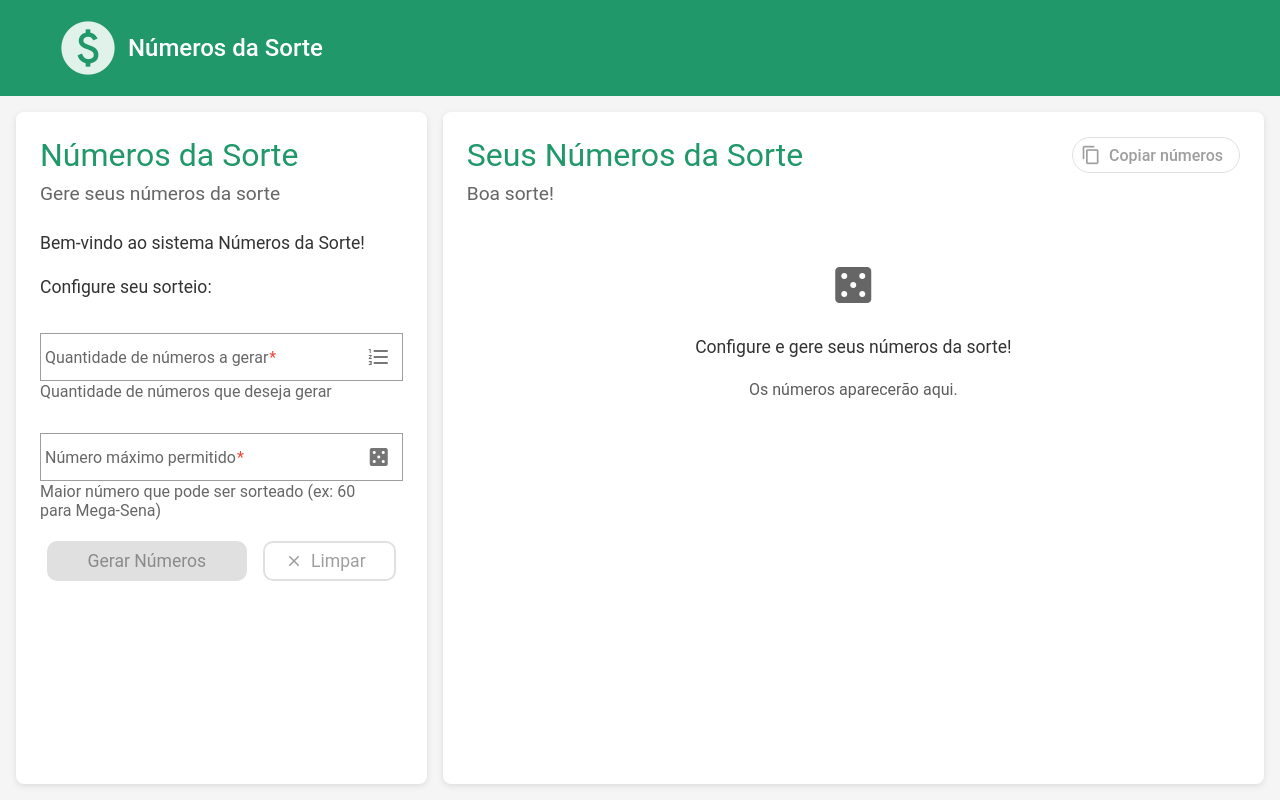
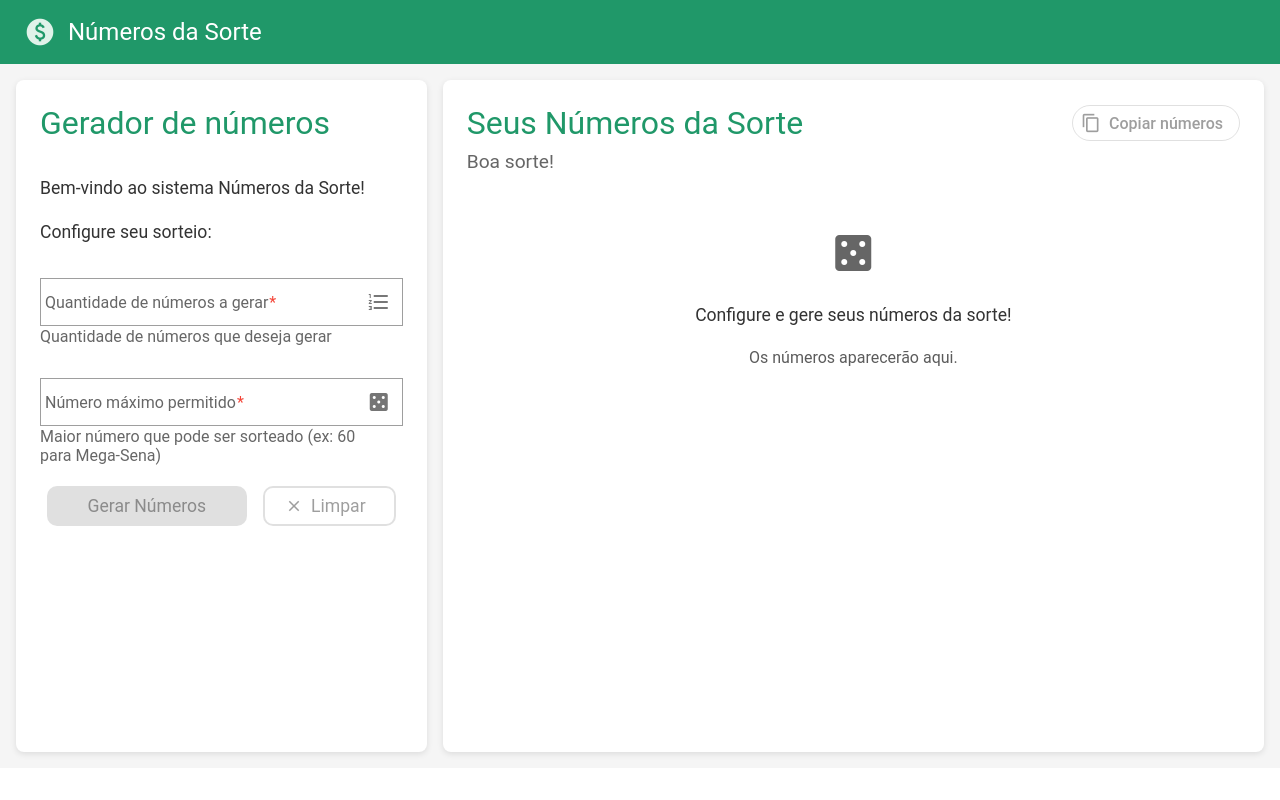
Before and after one commit to harrissondutra/numeros-da-sorte, an Angular app: page / in a window 1280 px wide. Built offline with nearby package versions, Linux system fonts and the light colour scheme.

Commit message:
Layout final

```diff
--- a/src/app/components/toolbar/toolbar.scss
+++ b/src/app/components/toolbar/toolbar.scss
@@ -1,25 +1,28 @@
 .toolbar {
   background-color: #209869;
   color: white;
-  width: 100%;
-  padding: 1rem 0;
+  height: 64px;
+  display: flex;
+  align-items: center;
   box-shadow: 0 2px 4px rgba(0, 0, 0, 0.1);
 
   .toolbar-content {
+    width: 100%;
     max-width: 1200px;
-    margin: 0 auto;
-    padding: 0 1rem;
+    margin: 0 24px;
+    display: flex;
+    align-items: center;
 
     .logo-container {
       display: flex;
       align-items: center;
-      gap: 0.5rem;
+      gap: 12px;
 
       .logo-icon {
         /* Personalize o tamanho do ícone alterando os valores abaixo */
-        font-size: 4rem;  /* Controla o tamanho do ícone */
-        width: 4rem;      /* Largura do container do ícone */
-        height: 4rem;     /* Altura do container do ícone */
+        font-size: 32px;  /* Controla o tamanho do ícone */
+        width: 32px;      /* Largura do container do ícone */
+        height: 32px;     /* Altura do container do ícone */
 
         /* Personalize a rotação do ícone alterando o valor de rotate abaixo */
         // transform: rotate(15deg);
@@ -30,8 +33,8 @@
 
       h1 {
         margin: 0;
-        font-size: 1.5rem;
-        font-weight: 500;
+        font-size: 24px;
+        font-weight: 400;
       }
     }
   }
--- a/src/app/pages/home/home.html
+++ b/src/app/pages/home/home.html
@@ -7,9 +7,8 @@
       <!-- Cabeçalho do Card -->
       <mat-card-header>
         <!-- O título vem da variável 'title' no componente -->
-        <mat-card-title>{{ title }}</mat-card-title>
-        <!-- Altere o subtítulo abaixo conforme necessário -->
-        <mat-card-subtitle>Gere seus números da sorte</mat-card-subtitle>
+        <mat-card-title> Gerador de números</mat-card-title>
+
       </mat-card-header>
 
       <mat-card-content>
```
